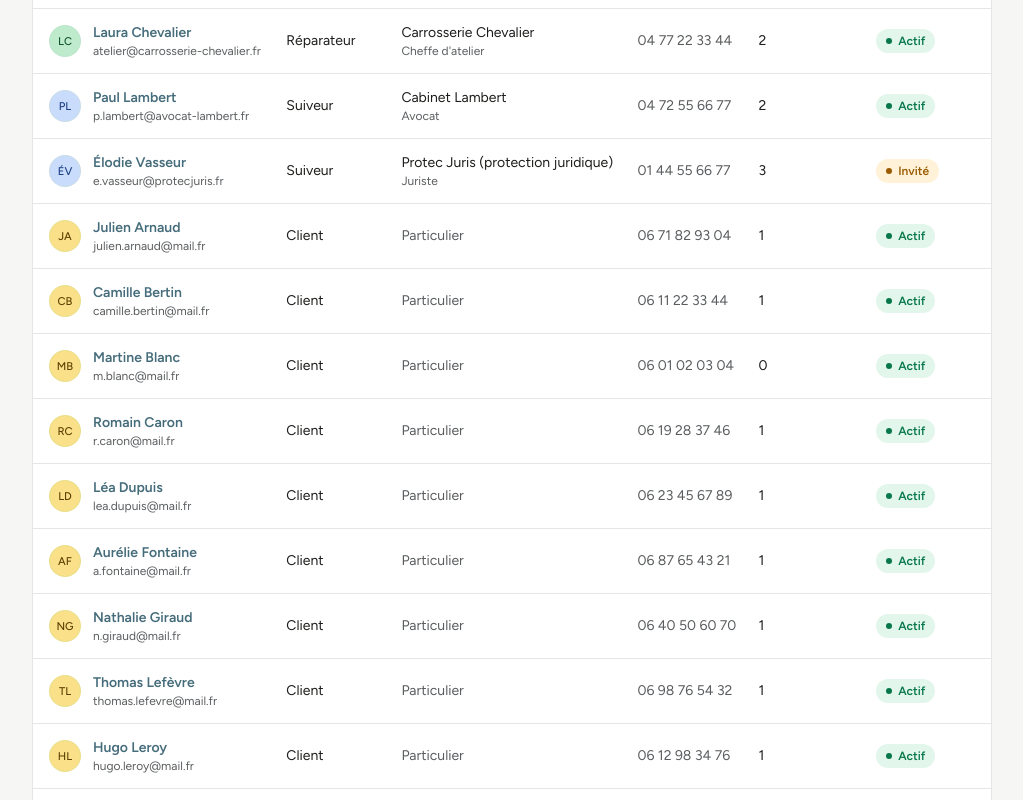
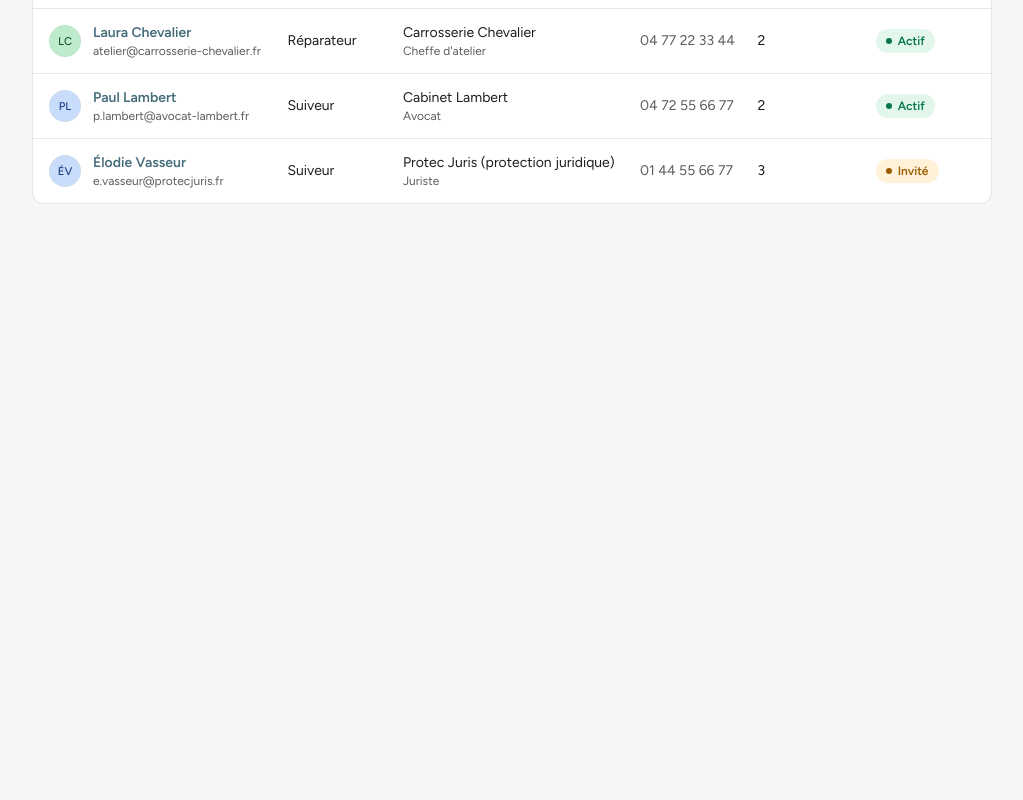
Before and after one commit to juliegaladrim-ux/Nereids, a Next.js app: page /admin/utilisateurs in a window 1280 px wide. Shown: the part 880-1680 px from the top of the page, without its empty margins (256-1279 px from the left). After the commit the page ends 1180 px from the top, so only its background shows below. Built offline with nearby package versions, Linux system fonts and the light colour scheme.

Commit message:
Utilisateurs : sans les clients particuliers (invités et suivis depuis leur dossier)
Co-Authored-By: Claude Opus 5.5 <noreply@anthropic.com>

```diff
--- a/src/features/admin/users-page.tsx
+++ b/src/features/admin/users-page.tsx
@@ -16,7 +16,7 @@ import { Sheet, SheetContent, SheetDescription, SheetFooter, SheetHeader, SheetT
 import { Table, TableBody, TableCell, TableHead, TableHeader, TableRow } from "@/components/ui/table"
 import { UserAvatar } from "@/components/user-avatar"
 import { FilterPill } from "@/features/admin/dossiers-list"
-import { USERS, allUsers, fullName, getUser, type Account, type Dossier, type StatusId, type User } from "@/lib/data"
+import { USERS, allUsers, fullName, type Account, type Dossier, type StatusId, type User } from "@/lib/data"
 import { formatDate } from "@/lib/format"
 import { ROLES, type RoleId } from "@/lib/roles"
 import { useStore } from "@/lib/store"
@@ -24,17 +24,17 @@ import { cn } from "@/lib/utils"
 
 // ─── Statut du compte (CDC §16) ─────────────────────────────────────────────────
 
-type AccountStatus = "actif" | "invite" | "sans_compte"
+type AccountStatus = "actif" | "invite"
 
 const STATUS: Record<AccountStatus, { label: string; className: string; dot: string }> = {
   actif: { label: "Actif", className: "bg-tone-done-bg text-tone-done", dot: "bg-tone-done" },
   invite: { label: "Invité", className: "bg-tone-waiting-bg text-tone-waiting", dot: "bg-tone-waiting" },
-  // Client pour qui Nereids n'a pas ouvert de compte (CR 05/10)
-  sans_compte: { label: "Sans compte", className: "bg-tone-muted-bg text-tone-muted", dot: "bg-tone-muted" },
 }
 
 const ROLE_LABEL = Object.fromEntries(ROLES.map((r) => [r.id, r.id === "admin" ? "Admin Nereids" : r.short])) as Record<RoleId, string>
 const ROLE_ORDER = ROLES.map((r) => r.id)
+/** Les clients particuliers ne sont pas listés ici : ils sont invités et suivis depuis leur dossier */
+const LISTED_ROLES = ROLES.filter((r) => r.id !== "client")
 
 /** Utilisateurs de démo : comptes déjà actifs (sauf compte invité explicite, ex. le suiveur à activer) */
 const SEED_IDS = new Set(USERS.map((u) => u.id))
@@ -43,10 +43,7 @@ type Row = {
   key: string
   user: User
   status: AccountStatus
-  invitedAt?: string
   dossiers: Dossier[]
-  /** Client : ses coordonnées sont celles saisies dans ses dossiers */
-  isClient: boolean
 }
 
 const involves = (d: Dossier, id: string) =>
@@ -59,14 +56,6 @@ function intervenantStatus(id: string, a?: Account): AccountStatus {
   return SEED_IDS.has(id) ? "actif" : "invite"
 }
 
-function clientStatus(ds: Dossier[]): { status: AccountStatus; invitedAt?: string } {
-  const invited = ds.find((d) => d.clientAccess && !d.clientAccess.activatedAt)
-  if (ds.some((d) => d.clientAccess?.activatedAt)) return { status: "actif" }
-  if (invited) return { status: "invite", invitedAt: invited.clientAccess!.invitedAt }
-  if (ds.length > 0 && ds.every((d) => d.noClientAccount)) return { status: "sans_compte" }
-  return { status: "actif" }
-}
-
 function buildRows(dossiers: Dossier[], accounts: Record<string, Account>): Row[] {
   const rows: Row[] = allUsers()
     .filter((u) => u.role !== "client")
@@ -74,37 +63,8 @@ function buildRows(dossiers: Dossier[], accounts: Record<string, Account>): Row[
       key: u.id,
       user: u,
       status: intervenantStatus(u.id, accounts[u.id]),
-      invitedAt: accounts[u.id]?.invitedAt,
       dossiers: dossiers.filter((d) => involves(d, u.id)),
-      isClient: false,
     }))
-
-  // Clients : un par compte (userId) ou, à défaut, par e-mail saisi dans le dossier
-  const clientUsers = allUsers().filter((x) => x.role === "client")
-  const clients = new Map<string, Dossier[]>()
-  for (const d of [...dossiers].sort((a, b) => b.createdAt.localeCompare(a.createdAt))) {
-    const email = d.client.email.trim().toLowerCase()
-    const key =
-      d.client.userId ??
-      (email && clientUsers.find((u) => u.email.toLowerCase() === email)?.id) ??
-      `c:${email || `${d.client.firstName} ${d.client.lastName}`.toLowerCase()}`
-    clients.set(key, [...(clients.get(key) ?? []), d])
-  }
-  for (const u of clientUsers.filter((x) => !clients.has(x.id))) clients.set(u.id, [])
-
-  for (const [key, ds] of clients) {
-    const c = ds[0]?.client
-    const base = getUser(key)
-    const user: User = {
-      id: key,
-      role: "client",
-      structure: "Particulier",
-      fonction: "",
-      ...base,
-      ...(c && { firstName: c.firstName, lastName: c.lastName, email: c.email, phone: c.phone, address: c.address ?? base?.address }),
-    } as User
-    rows.push({ key, user, ...clientStatus(ds), dossiers: ds, isClient: true })
-  }
 
   return rows.sort(
     (a, b) =>
@@ -149,7 +109,7 @@ export function UsersPage() {
           <Search className="pointer-events-none absolute top-1/2 left-3 size-4 -translate-y-1/2 text-muted-foreground" />
           <Input value={q} onChange={(e) => setQ(e.target.value)} placeholder="Nom, e-mail, structure…" className="h-8 rounded-full pl-9" />
         </div>
-        <FilterPill value={roles} onChange={setRoles} label="Rôle" options={ROLES.map((r) => ({ value: r.id, label: ROLE_LABEL[r.id] }))} />
+        <FilterPill value={roles} onChange={setRoles} label="Rôle" options={LISTED_ROLES.map((r) => ({ value: r.id, label: ROLE_LABEL[r.id] }))} />
         <FilterPill
           value={statuses}
           onChange={setStatuses}
@@ -208,8 +168,8 @@ export function UsersPage() {
                 </TableCell>
                 <TableCell>{ROLE_LABEL[r.user.role]}</TableCell>
                 <TableCell>
-                  {r.isClient ? <span className="text-muted-foreground">Particulier</span> : r.user.structure || "—"}
-                  {!r.isClient && r.user.fonction && <div className="text-xs text-muted-foreground">{r.user.fonction}</div>}
+                  {r.user.structure || "—"}
+                  {r.user.fonction && <div className="text-xs text-muted-foreground">{r.user.fonction}</div>}
                 </TableCell>
                 <TableCell className="whitespace-nowrap text-muted-foreground">{r.user.phone || "—"}</TableCell>
                 <TableCell className="tabular-nums">
@@ -274,14 +234,12 @@ function UserFields({
   setV,
   missing,
   tried,
-  isClient,
   role,
 }: {
   v: FormValues
   setV: React.Dispatch<React.SetStateAction<FormValues>>
   missing: Partial<Record<keyof FormValues, boolean>>
   tried: boolean
-  isClient?: boolean
   role: RoleId | null
 }) {
   const field = (k: keyof FormValues, label: string, type = "text") => {
@@ -297,12 +255,8 @@ function UserFields({
     <div className="grid gap-4 sm:grid-cols-2">
       {field("firstName", role === "reparateur" ? "Prénom (optionnel)" : "Prénom")}
       {field("lastName", role === "reparateur" ? "Nom (optionnel)" : "Nom")}
-      {!isClient && (
-        <>
       <div className="sm:col-span-2">{field("structure", role === "reparateur" ? "Garage" : "Structure")}</div>
       <div className="sm:col-span-2">{field("fonction", "Fonction (optionnel)")}</div>
-        </>
-      )}
       <div className="sm:col-span-2">{field("email", "E-mail", "email")}</div>
       <div className="sm:col-span-2">{field("phone", "Téléphone (optionnel)", "tel")}</div>
     </div>
@@ -360,7 +314,7 @@ function AddUser({ onDone }: { onDone: () => void }) {
               placeholder="Choisir"
               value={role}
               onChange={(r) => r && chooseRole(r as RoleId)}
-              options={ROLES.filter((r) => r.id !== "client").map((r) => ({ value: r.id, label: r.label }))}
+              options={LISTED_ROLES.map((r) => ({ value: r.id, label: r.label }))}
             />
             <FieldDescription>Les clients sont invités depuis leur dossier.</FieldDescription>
           </Field>
@@ -381,8 +335,8 @@ function AddUser({ onDone }: { onDone: () => void }) {
 
 function EditUser({ row, onDone }: { row: Row; onDone: () => void }) {
   const { href } = useRole()
-  const { accounts, updateAccount, updateDossier } = useStore()
-  const { user, isClient } = row
+  const { accounts, updateAccount } = useStore()
+  const { user } = row
   const [v, setV] = React.useState<FormValues>(toForm(user))
   const [tried, setTried] = React.useState(false)
   const missing = missingFields(user.role, v)
@@ -393,32 +347,22 @@ function EditUser({ row, onDone }: { row: Row; onDone: () => void }) {
     setTried(true)
     if (Object.values(missing).some(Boolean)) return
     const patch = Object.fromEntries(Object.entries(v).map(([k, x]) => [k, x.trim()])) as FormValues
-    if (isClient) {
-      // Coordonnées du client : celles de ses dossiers
-      const { firstName, lastName, phone, email } = patch
-      for (const d of row.dossiers) updateDossier(d.id, (x) => ({ ...x, client: { ...x.client, firstName, lastName, phone, email } }))
-    } else {
     const now = new Date().toISOString()
     updateAccount(user.id, (a) => ({
       // Compte de démo déjà actif : la modification ne le repasse pas en « Invité »
       ...(a ?? (SEED_IDS.has(user.id) ? { invitedAt: now, activatedAt: now } : { invitedAt: now })),
       profile: { ...a?.profile, ...patch },
     }))
-    }
     toast.success("Utilisateur modifié")
     onDone()
   }
 
   function resend() {
-    const now = new Date().toISOString()
-    if (isClient) {
-      for (const d of row.dossiers.filter((x) => x.clientAccess && !x.clientAccess.activatedAt))
-        updateDossier(d.id, (x) => ({ ...x, clientAccess: { ...x.clientAccess!, invitedAt: now } }))
-    } else updateAccount(user.id, (a) => ({ ...a, invitedAt: now }))
+    updateAccount(user.id, (a) => ({ ...a, invitedAt: new Date().toISOString() }))
     toast.success("Invitation renvoyée", { description: user.email })
   }
 
-  const invitedAt = isClient ? row.invitedAt : accounts[user.id]?.invitedAt
+  const invitedAt = accounts[user.id]?.invitedAt
 
   return (
     <form onSubmit={save} noValidate className="flex h-full flex-col">
@@ -444,7 +388,7 @@ function EditUser({ row, onDone }: { row: Row; onDone: () => void }) {
           )}
         </div>
 
-        <UserFields v={v} setV={setV} missing={missing} tried={tried} isClient={isClient} role={user.role} />
+        <UserFields v={v} setV={setV} missing={missing} tried={tried} role={user.role} />
 
         {user.role !== "admin" && (
           <div className="mt-6 border-t pt-5">
```
Lines whose indentation alone changed are shown as unchanged.
